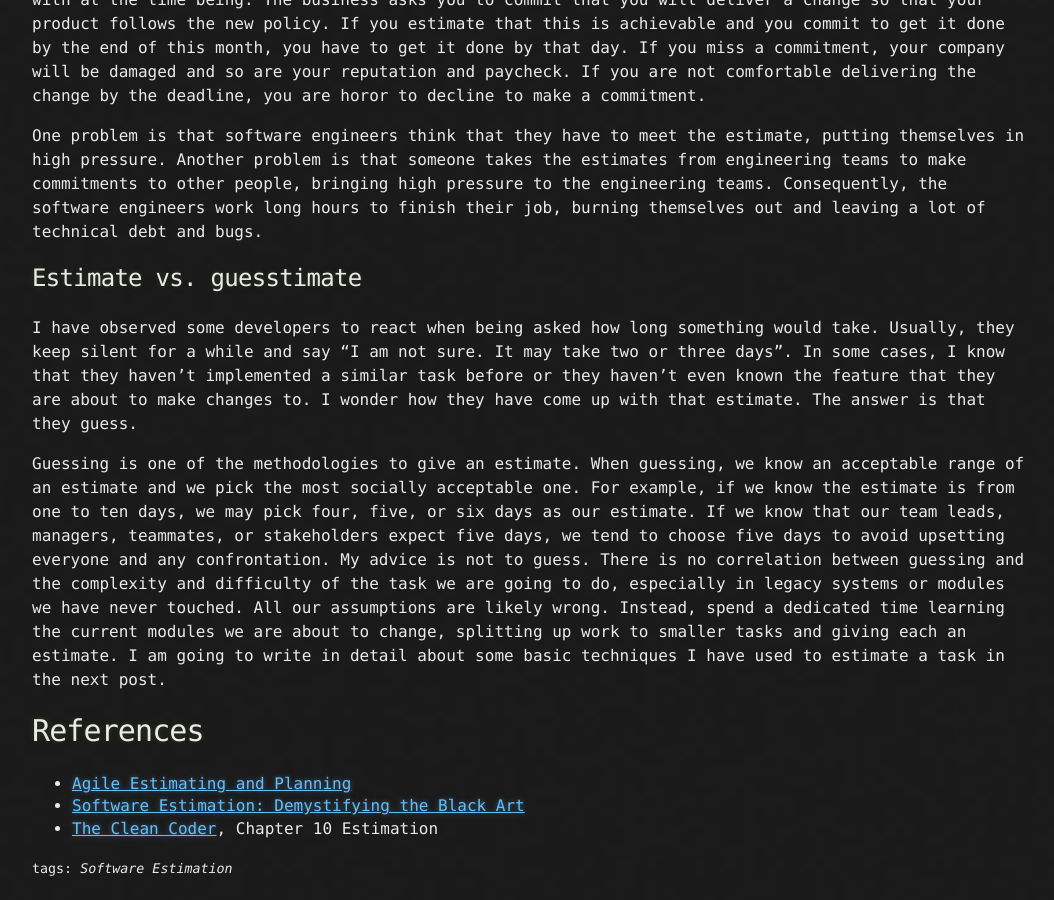
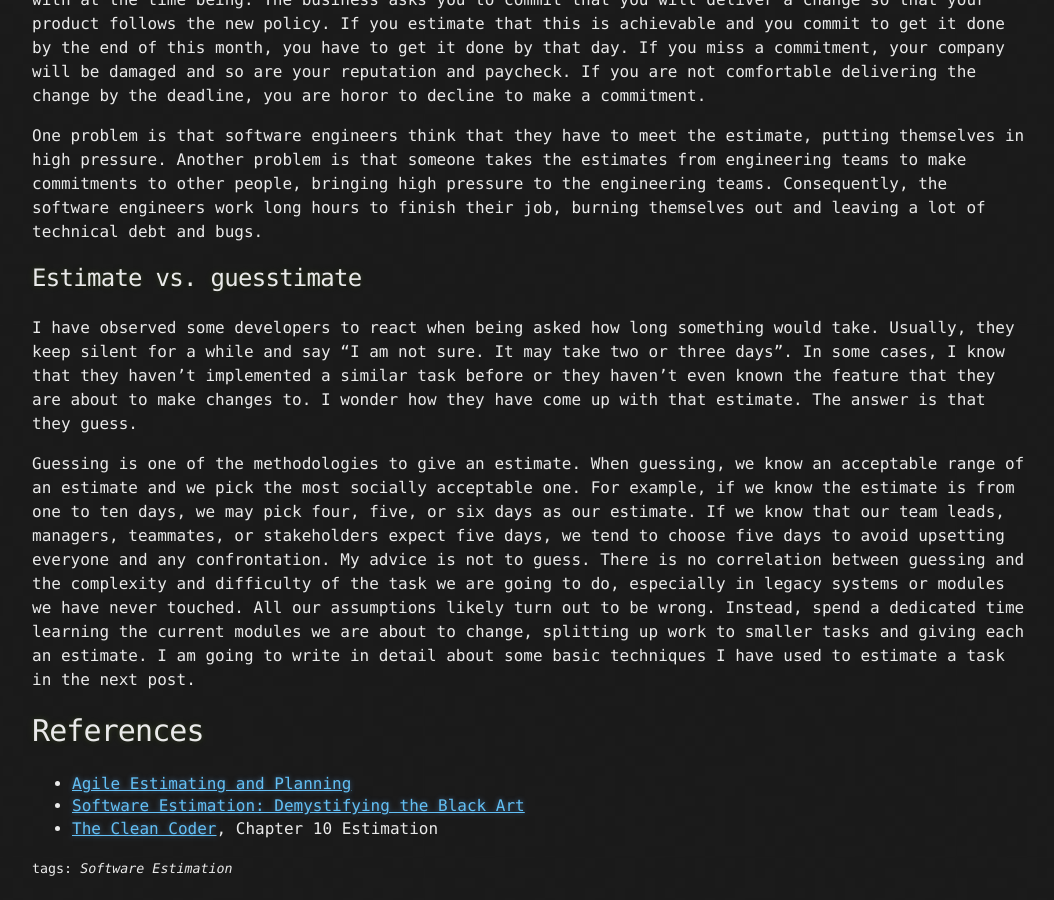
Before and after one commit to anlnt/anlnt.github.io, a Jekyll site: the page built from _posts/2020-03-28-what-is-software-estimation.markdown, in a window 1280 px wide and 900 px high, scrolled down 739 px. Shown: the whole window, without its empty margins (108-1162 px from the left). Built offline with Jekyll 4.4.1, drawn with Linux system fonts in a browser that asks for light colours.

Commit message:
Update 2020-03-28-what-is-software-estimation.markdown

```diff
--- a/_posts/2020-03-28-what-is-software-estimation.markdown
+++ b/_posts/2020-03-28-what-is-software-estimation.markdown
@@ -20,7 +20,7 @@ One problem is that software engineers think that they have to meet the estimate
 
 I have observed some developers to react when being asked how long something would take. Usually, they keep silent for a while and say “I am not sure. It may take two or three days”. In some cases, I know that they haven’t implemented a similar task before or they haven’t even known the feature that they are about to make changes to. I wonder how they have come up with that estimate. The answer is that they guess.
 
-Guessing is one of the methodologies to give an estimate. When guessing, we know an acceptable range of an estimate and we pick the most socially acceptable one. For example, if we know the estimate is from one to ten days, we may pick four, five, or six days as our estimate. If we know that our team leads, managers, teammates, or stakeholders expect five days, we tend to choose five days to avoid upsetting everyone and any confrontation. My advice is not to guess. There is no correlation between guessing and the complexity and difficulty of the task we are going to do, especially in legacy systems or modules we have never touched. All our assumptions are likely wrong. Instead, spend a dedicated time learning the current modules we are about to change, splitting up work to smaller tasks and giving each an estimate. I am going to write in detail about some basic techniques I have used to estimate a task in the next post.
+Guessing is one of the methodologies to give an estimate. When guessing, we know an acceptable range of an estimate and we pick the most socially acceptable one. For example, if we know the estimate is from one to ten days, we may pick four, five, or six days as our estimate. If we know that our team leads, managers, teammates, or stakeholders expect five days, we tend to choose five days to avoid upsetting everyone and any confrontation. My advice is not to guess. There is no correlation between guessing and the complexity and difficulty of the task we are going to do, especially in legacy systems or modules we have never touched. All our assumptions likely turn out to be wrong. Instead, spend a dedicated time learning the current modules we are about to change, splitting up work to smaller tasks and giving each an estimate. I am going to write in detail about some basic techniques I have used to estimate a task in the next post.
 
 # References
 
```
